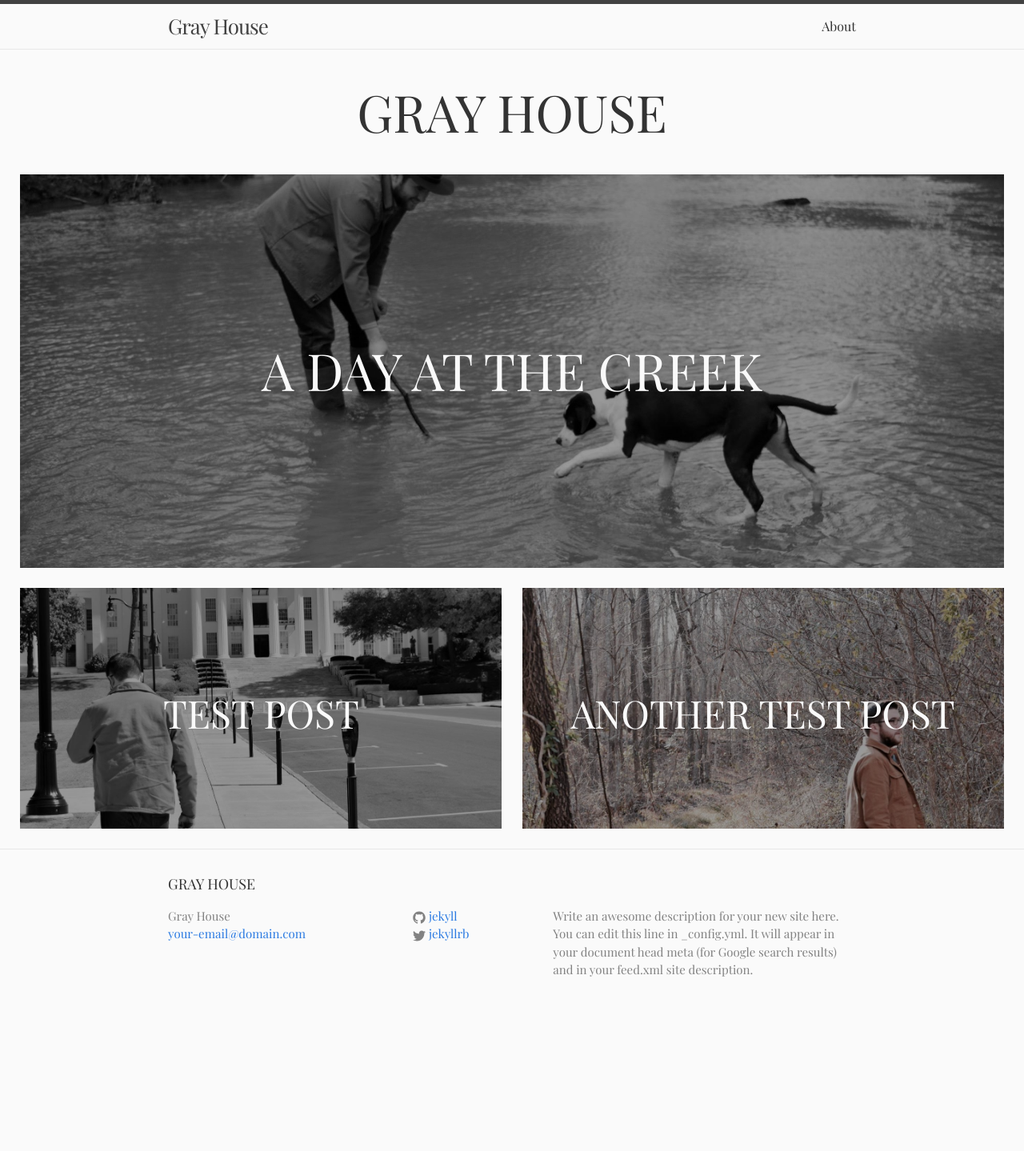
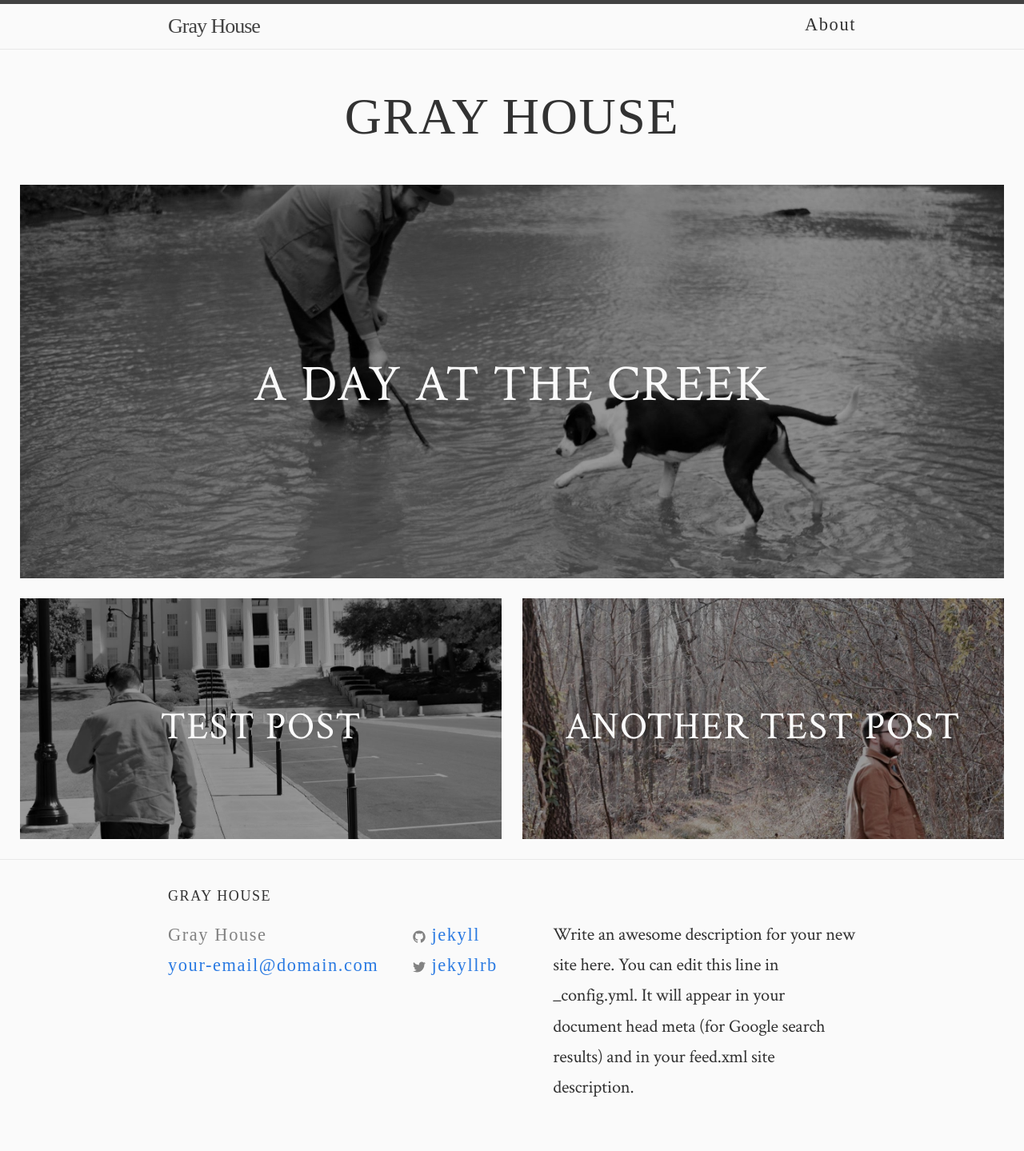
Before and after one commit to jtgry/blog, a Jekyll site: the page built from index.html, in a window 1280 px wide. Shown: the whole page at 80% size. Built offline with Jekyll 4.4.1, drawn with Linux system fonts in a browser that asks for light colours; some web fonts are replaced; before the commit the page ends 1284 px from its top, so only the background shows below that.

Commit message:
Font changes and improvements

```diff
--- a/_config.yml
+++ b/_config.yml
@@ -19,3 +19,4 @@ github_username:  jekyll
 
 # Build settings
 markdown: kramdown
+permalink: pretty
--- a/_includes/head.html
+++ b/_includes/head.html
@@ -6,6 +6,7 @@
   <title>{% if page.title %}{{ page.title | escape }}{% else %}{{ site.title | escape }}{% endif %}</title>
   <meta name="description" content="{% if page.excerpt %}{{ page.excerpt | strip_html | strip_newlines | truncate: 160 }}{% else %}{{ site.description }}{% endif %}">
   <link href='https://fonts.googleapis.com/css?family=Playfair+Display:400,400italic,700,700italic' rel='stylesheet' type='text/css'>
+  <link href='https://fonts.googleapis.com/css?family=Crimson+Text:400,400italic' rel='stylesheet' type='text/css'>
   <link rel="stylesheet" href="{{ "/css/main.css" | prepend: site.baseurl }}">
   <link rel="canonical" href="{{ page.url | replace:'index.html','' | prepend: site.baseurl | prepend: site.url }}">
   <link rel="alternate" type="application/rss+xml" title="{{ site.title }}" href="{{ "/feed.xml" | prepend: site.baseurl | prepend: site.url }}">
--- a/_sass/_base.scss
+++ b/_sass/_base.scss
@@ -14,15 +14,18 @@ dl, dd, ol, ul, figure {
  * Basic styling
  */
 body {
-    font: $base-font-weight #{$base-font-size}/#{$base-line-height} $base-font-family;
-    color: $text-color;
-    background-color: $background-color;
-    -webkit-text-size-adjust: 100%;
-    -webkit-font-feature-settings: "kern" 1;
-    -moz-font-feature-settings: "kern" 1;
-    -o-font-feature-settings: "kern" 1;
-    font-feature-settings: "kern" 1;
-    font-kerning: normal;
+  font-size: $base-font-size;
+  font-weight: $base-font-weight;
+  letter-spacing: $base-letter-spacing;
+  line-height: $base-line-height;
+  color: $text-color;
+  background-color: $background-color;
+  -webkit-text-size-adjust: 100%;
+  font-feature-settings: "kern";
+  -webkit-font-feature-settings: "kern";
+  -moz-font-feature-settings: "kern";
+  -moz-font-feature-settings: "kern=1";
+  -ms-font-feature-settings: normal;
 
 }
 
@@ -38,6 +41,22 @@ ul, ol, dl, figure,
     margin-bottom: $spacing-unit / 2;
 }
 
+p,a,ul,li,ol,ul,tr,td{
+  font-size: 1.4rem;
+}
+p {
+  font-family: $base-font-family;
+  color: $text-color;
+  letter-spacing: -.01em;
+}
+.post-content p:first-of-type:first-letter {
+  font-size: 3.4em;
+  padding: .28em .1em 0 0;
+  margin: 0;
+  float: left;
+  line-height: .5;
+  font-weight: 400;
+}
 
 
 /**
--- a/css/main.scss
+++ b/css/main.scss
@@ -6,15 +6,16 @@
 
 
 // Our variables
-$base-font-family: "Playfair Display", serif;
+$base-font-family: "Crimson Text", serif;
 $base-font-size:   16px;
 $base-font-weight: 400;
 $small-font-size:  $base-font-size * 0.875;
-$base-line-height: 1.5;
+$base-line-height: 1.7;
+$base-letter-spacing: .1em;
 
 $spacing-unit:     30px;
 
-$text-color:       #333;
+$text-color:       rgba(0,0,0,0.8);
 $background-color: #fafafa;
 $brand-color:      #2a7ae2;
 $white-color: #fafafa;
```
